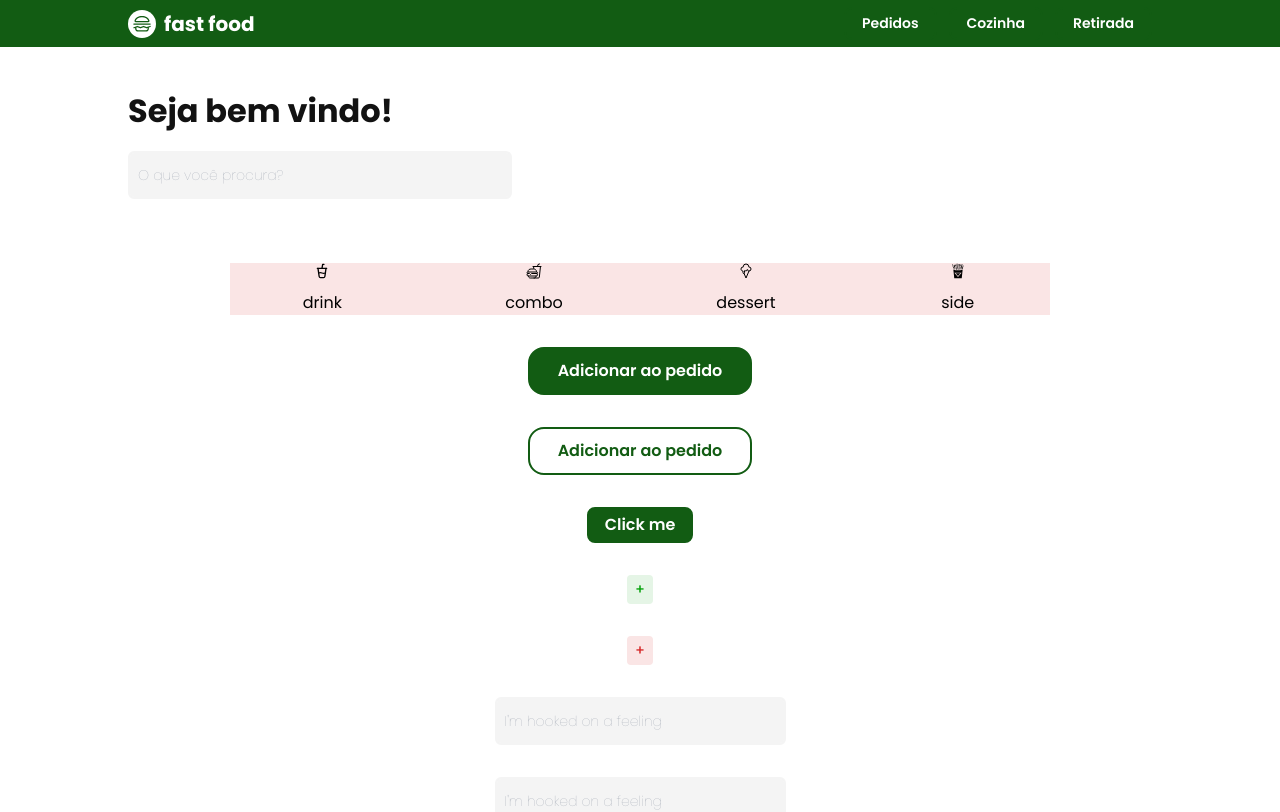
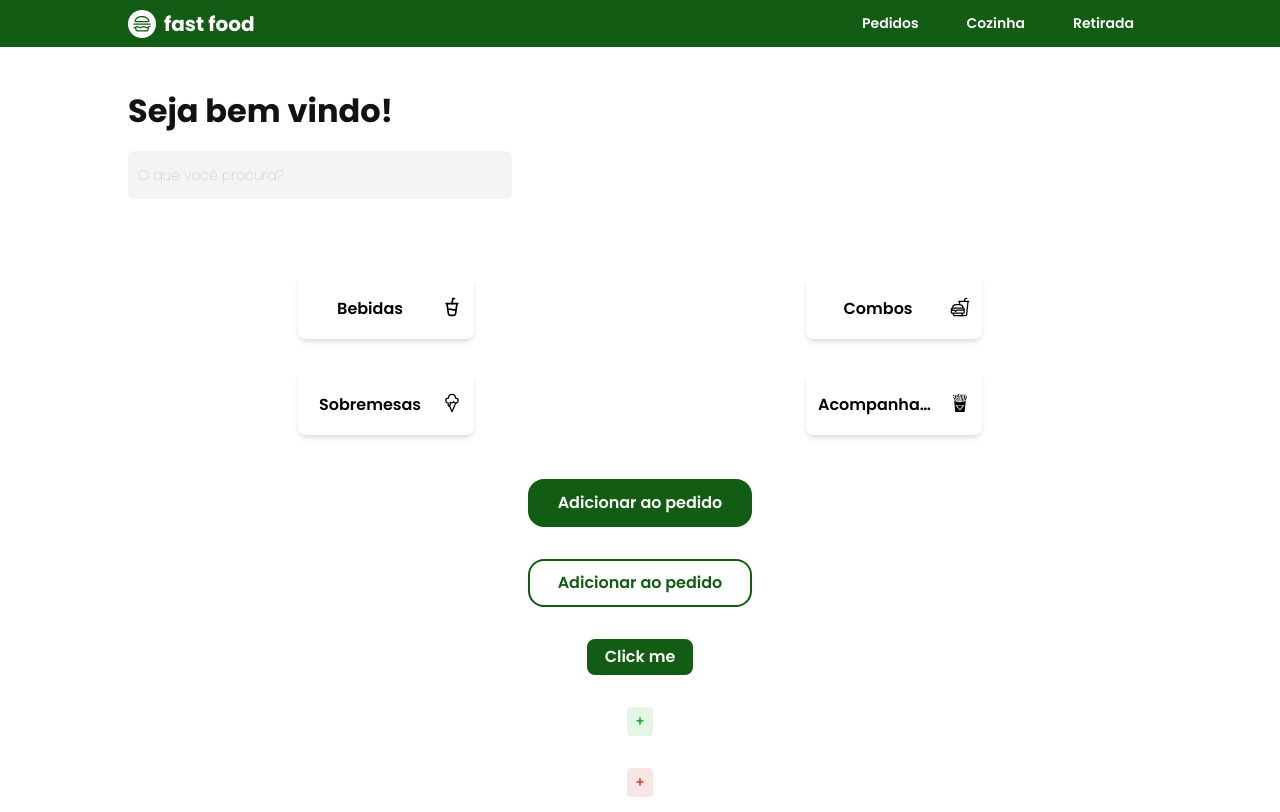
Before and after one commit to CToH10/devio-fullstack-frontend, a Next.js app: page / in a window 1280 px wide. Shown: the top 812 px of the page. Built offline with nearby package versions, Linux system fonts and the light colour scheme.

Commit message:
feat: add functional list

```diff
--- a/src/components/Categories/CategoryCard/index.tsx
+++ b/src/components/Categories/CategoryCard/index.tsx
@@ -1,3 +1,7 @@
+// 'use client';
+
+import { useApi } from '@/context/apiContext';
+
 export function CategoryCard({
   name,
   image,
@@ -5,10 +9,36 @@ export function CategoryCard({
   name: string;
   image: JSX.Element;
 }) {
+  const { getAllProducts } = useApi();
+
+  function translate(category: string): string {
+    switch (category) {
+      case 'drink':
+        return 'Bebidas';
+        break;
+      case 'dessert':
+        return 'Sobremesas';
+        break;
+      case 'side':
+        return 'Acompanhamentos';
+        break;
+      default:
+        return 'Combos';
+    }
+  }
+
   return (
-    <section className="categoryCard flex flex-col gap-3 items-center justify-center w-4/5">
-      {image}
-      <p>{name}</p>
-    </section>
+    <li className="categoryCard" key={name}>
+      <button
+        type="button"
+        className="flex flex-row-reverse gap-3 items-center justify-around bg-whiteFixed h-16 w-44 min-w-44 px-3 rounded-lg shadow-md"
+        onClick={() => getAllProducts(name)}
+      >
+        {image}
+        <p className="min-w-[79%] max-w-[79%] overflow-hidden text-nowrap text-ellipsis pt-1 font-semibold text-size_7_16">
+          {translate(name)}
+        </p>
+      </button>
+    </li>
   );
 }
--- a/src/components/Categories/index.tsx
+++ b/src/components/Categories/index.tsx
@@ -1,19 +1,65 @@
+'use client';
+
 import { GiFrenchFries } from 'react-icons/gi';
 import { IoFastFoodOutline, IoIceCreamOutline } from 'react-icons/io5';
 import { LuCupSoda } from 'react-icons/lu';
 import { CategoryCard } from './CategoryCard';
 
 const categoriesList = [
-  { name: 'drink', image: <LuCupSoda /> },
-  { name: 'combo', image: <IoFastFoodOutline /> },
-  { name: 'dessert', image: <IoIceCreamOutline /> },
-  { name: 'side', image: <GiFrenchFries /> },
+  {
+    name: 'drink',
+    image: (
+      <LuCupSoda
+        preserveAspectRatio="xMaxYMid"
+        style={{
+          width: '40px',
+          height: '40px',
+        }}
+      />
+    ),
+  },
+  {
+    name: 'combo',
+    image: (
+      <IoFastFoodOutline
+        preserveAspectRatio="xMaxYMid"
+        style={{
+          width: '40px',
+          height: '40px',
+        }}
+      />
+    ),
+  },
+  {
+    name: 'dessert',
+    image: (
+      <IoIceCreamOutline
+        preserveAspectRatio="xMaxYMid"
+        style={{
+          width: '40px',
+          height: '40px',
+        }}
+      />
+    ),
+  },
+  {
+    name: 'side',
+    image: (
+      <GiFrenchFries
+        preserveAspectRatio="xMaxYMid"
+        style={{
+          width: '40px',
+          height: '40px',
+        }}
+      />
+    ),
+  },
 ];
 
 export function Categories() {
   return (
-    <section className="categoriesSection w-4/5 max-w-[80%] bg-red-2 flex flex-row gap-7 overflow-auto scrollbar">
+    <ul className="categoriesSection w-full max-w-full flex flex-row gap-7 overflow-auto scrollbar py-3 px-1 lg:grid grid-cols-2 grid-rows-2 lg:gap-0 lg:gap-y-8 lg:place-items-center">
       {categoriesList.map(category => CategoryCard(category))}
-    </section>
+    </ul>
   );
 }
```
